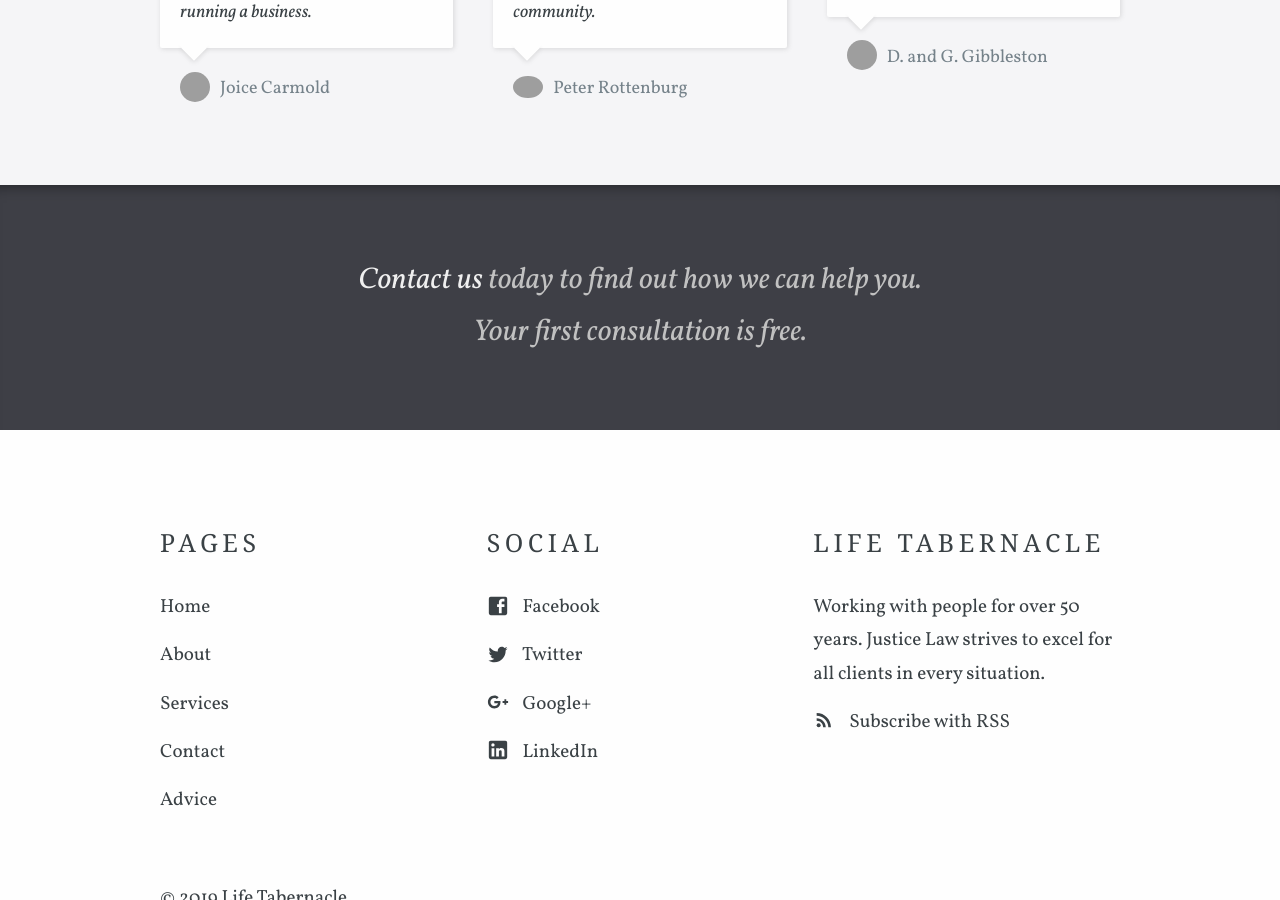
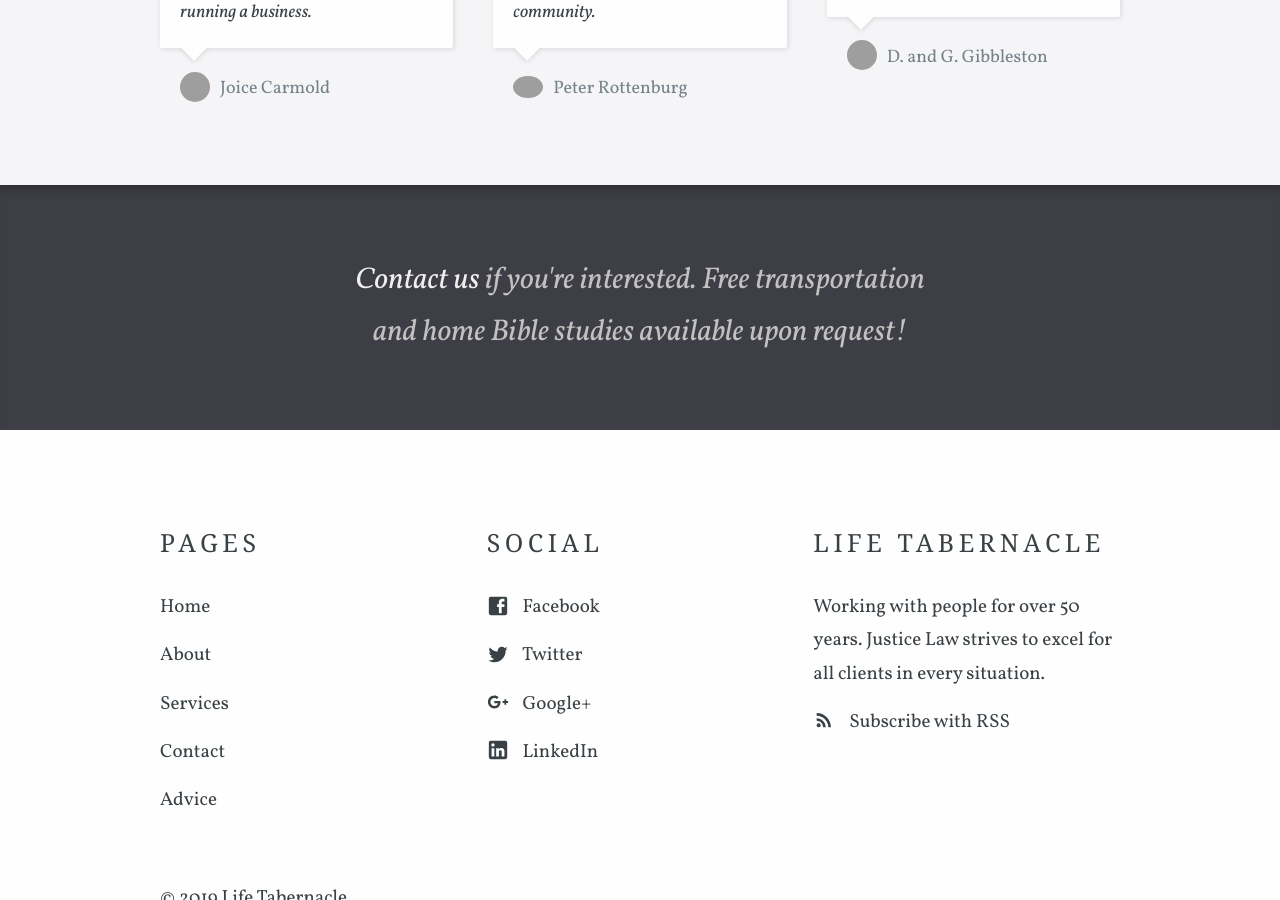
Before and after one commit to lifetabernacle/lifetabernacle.github.io, a Jekyll site: the page built from index.html, in a window 1280 px wide and 900 px high, scrolled down 1161 px. Built offline with Jekyll 4.4.1, drawn with Linux system fonts in a browser that asks for light colours; some web fonts are replaced; grey boxes are pictures that could not be loaded.

Commit message:
Updated '_layouts/default.html' via CloudCannon

```diff
--- a/_layouts/default.html
+++ b/_layouts/default.html
@@ -51,7 +51,7 @@
 		{% elsif page.call_to_action == 'Contact' %}
 			<section class='quote-section'>
 				<p class='container editable'>
-					<a href='{{ site.baseurl }}/contact/'>Contact us</a> today to find out how we can help you. Your first consultation is free.
+					<a href='{{ site.baseurl }}/contact/'>Contact us</a> if you're interested. Free transportation and home Bible studies available upon request!
 				</p>
 			</section>
 		{% else %}
```
